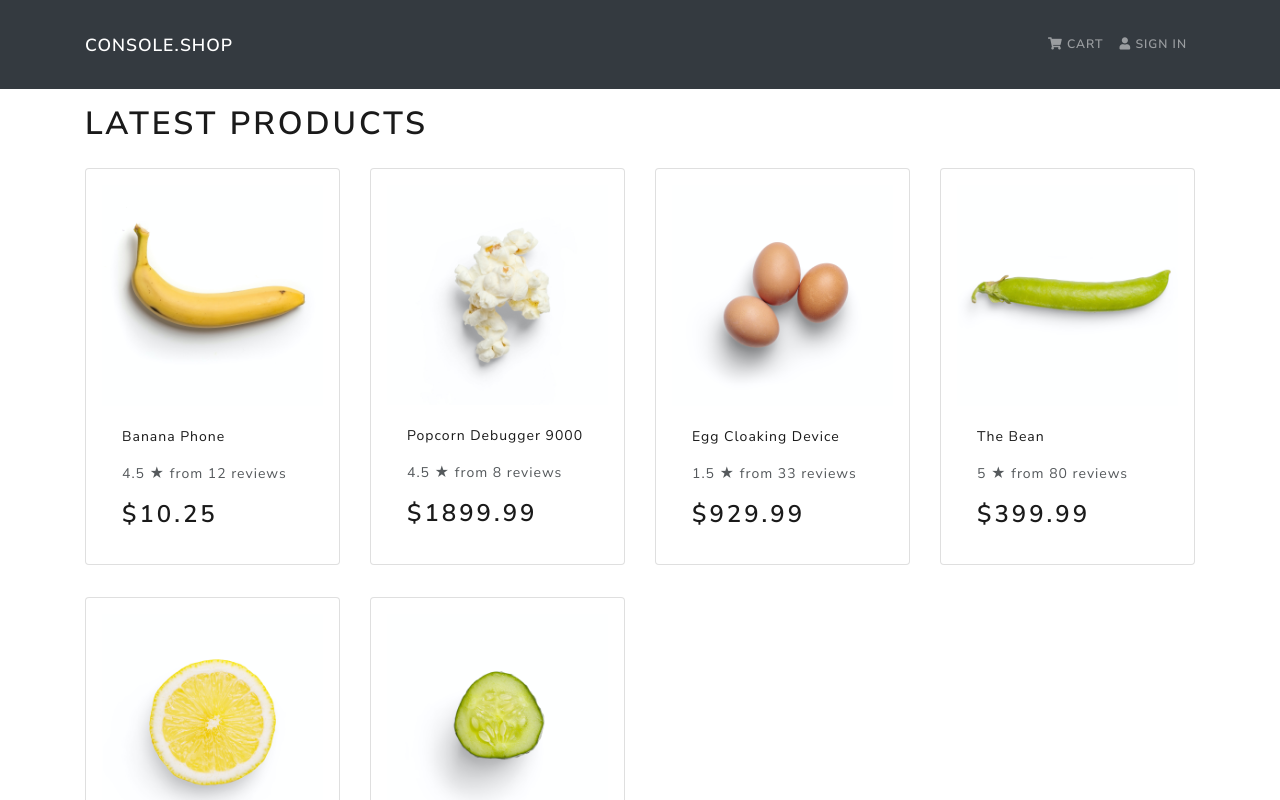
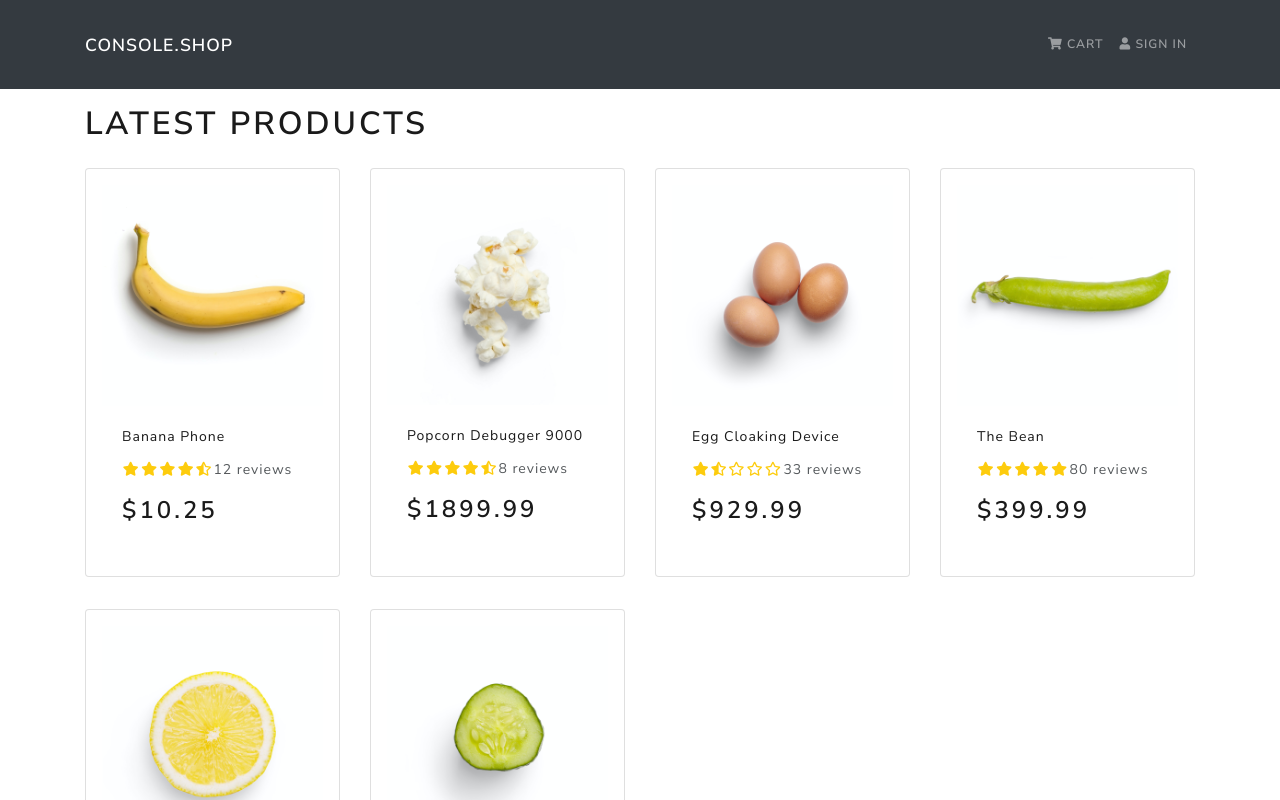
Before and after one commit to connoro7/exportdefault.shop, a React (Create React App) app in the folder frontend/: page / in a window 1280 px wide. Shown: the top 800 px of the page. Built offline with nearby package versions, Linux system fonts and the light colour scheme.

Commit message:
:construction: Added rating component to handle disply of star rating system

```diff
--- a/frontend/src/components/Product.js
+++ b/frontend/src/components/Product.js
@@ -1,5 +1,6 @@
 import React from 'react'
 import { Card } from 'react-bootstrap'
+import Rating from './Rating'
 
 const Product = ({ product }) => {
   return (
@@ -14,9 +15,7 @@
           </Card.Title>
         </a>
         <Card.Text as='div'>
-          <div className='my-3'>
-            {product.rating} &#9733; from {product.numReviews} reviews
-          </div>
+          <Rating value={product.rating} text={`${product.numReviews} reviews`} />
         </Card.Text>
         <Card.Text as='h3'>${product.price}</Card.Text>
       </Card.Body>
--- /dev/null
+++ b/frontend/src/components/Rating.js
@@ -0,0 +1,48 @@
+import React from 'react'
+import PropTypes from 'prop-types'
+
+const Rating = ({ value, text, color }) => {
+  return (
+    <div className='rating'>
+      <span>
+        <i style={{ color: color }} className={value >= 1 ? 'fas fa-star' : value >= 0.5 ? 'fas fa-star-half-alt' : 'far fa-star'}>
+          {' '}
+        </i>
+      </span>
+      <span>
+        <i style={{ color: color }} className={value >= 2 ? 'fas fa-star' : value >= 1.5 ? 'fas fa-star-half-alt' : 'far fa-star'}>
+          {' '}
+        </i>
+      </span>
+      <span>
+        <i style={{ color: color }} className={value >= 3 ? 'fas fa-star' : value >= 2.5 ? 'fas fa-star-half-alt' : 'far fa-star'}>
+          {' '}
+        </i>
+      </span>
+      <span>
+        <i style={{ color: color }} className={value >= 4 ? 'fas fa-star' : value >= 3.5 ? 'fas fa-star-half-alt' : 'far fa-star'}>
+          {' '}
+        </i>
+      </span>
+      <span>
+        <i style={{ color: color }} className={value >= 5 ? 'fas fa-star' : value >= 4.5 ? 'fas fa-star-half-alt' : 'far fa-star'}>
+          {' '}
+        </i>
+      </span>
+      {/* <span>{text ? text : ''}</span> */}
+      <span>{text && text}</span>
+    </div>
+  )
+}
+
+Rating.defaultProps = {
+  color: '#fdcc0d',
+}
+
+Rating.propTypes = {
+  value: PropTypes.number.isRequired,
+  text: PropTypes.string.isRequired,
+  color: PropTypes.string,
+}
+
+export default Rating
--- a/frontend/src/index.css
+++ b/frontend/src/index.css
@@ -14,3 +14,11 @@
 main {
   min-height: 80vh;
 }
+
+h3 {
+  padding: 1rem 0;
+}
+
+.rating span {
+  margin: 0.05rem;
+}
--- a/frontend/src/screens/HomeScreen.js
+++ b/frontend/src/screens/HomeScreen.js
@@ -9,7 +9,7 @@
       <h1>Latest Products</h1>
       <Row>
         {products.map((product) => (
-          <Col sm={12} md={6} lg={4} xl={3}>
+          <Col key={product._id} sm={12} md={6} lg={4} xl={3}>
             <Product product={product} />
           </Col>
         ))}
```
